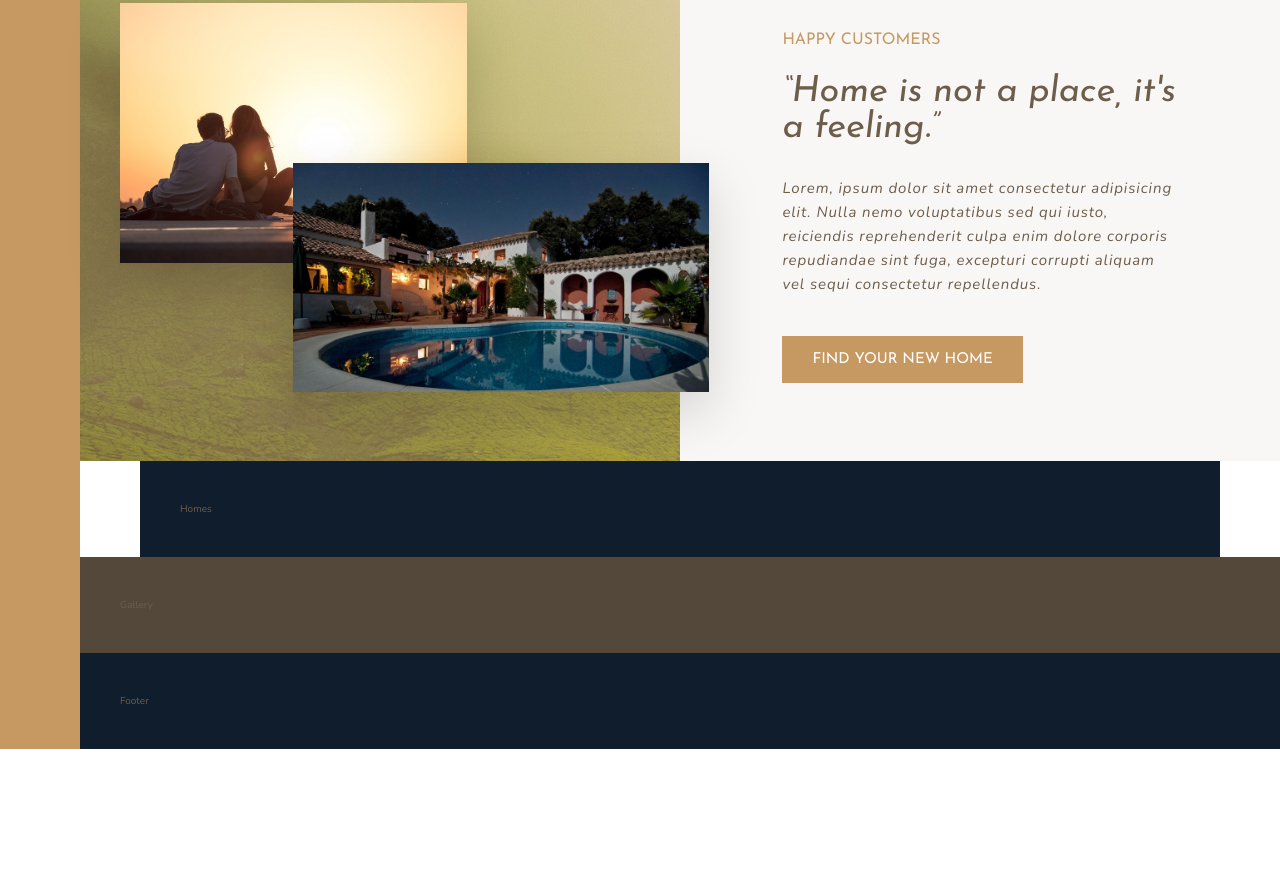
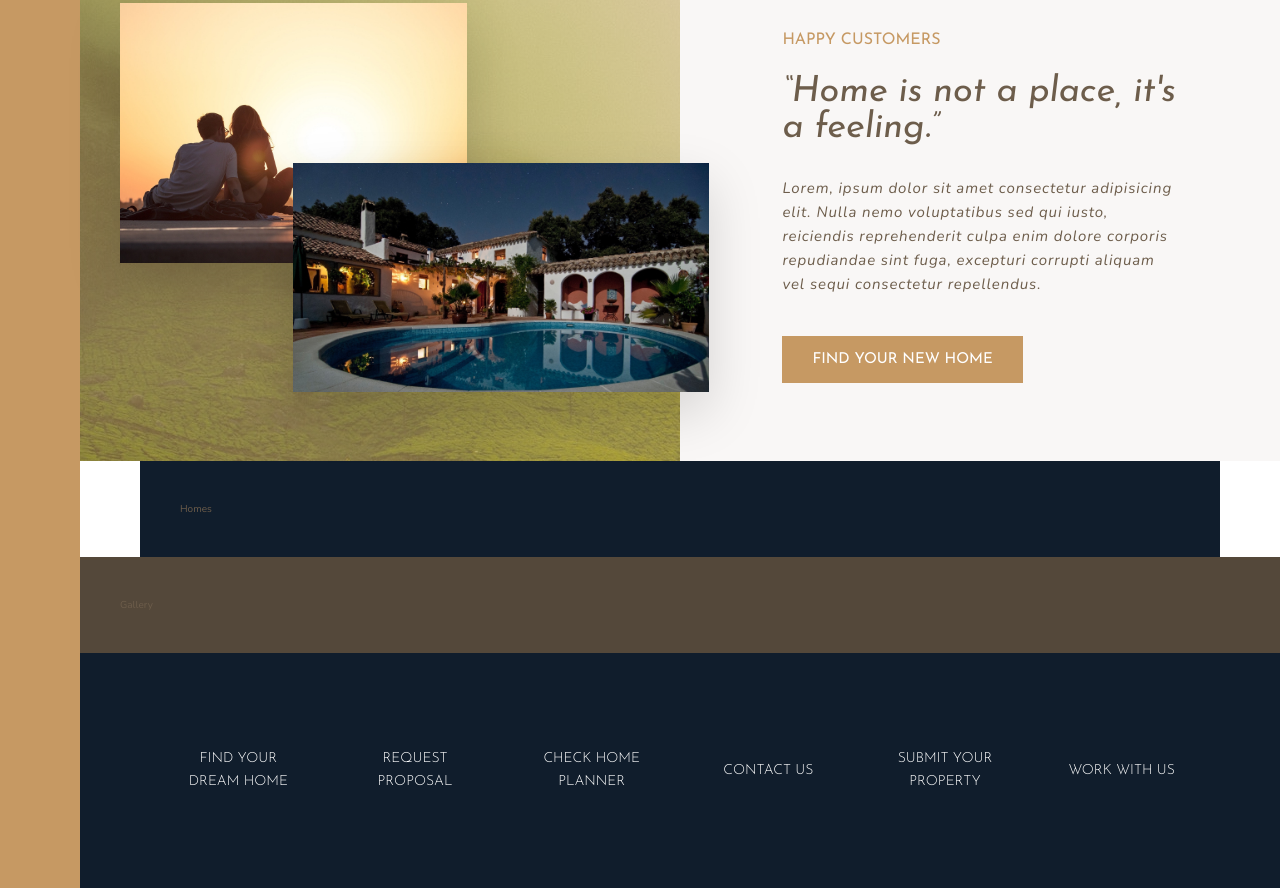
Before and after one commit to Gameonn/Tenux, a website: page index.html in a window 1280 px wide. Shown: the part 1345-2233 px from the top of the page. Before the commit the page ends 2094 px from the top, so only its background shows below. Drawn offline with nearby package versions, Linux system fonts and the light colour scheme.

Commit message:
Add footer items as list

```diff
--- a/index.html
+++ b/index.html
@@ -95,6 +95,16 @@
     </div>
     <section class="homes">Homes</section>
     <section class="gallery">Gallery</section>
-    <footer class="footer">Footer</footer>
+    <footer class="footer">
+      <ul class="nav">
+        <li class="nav__item"><a href="" class="nav__item-link">Find your dream home</a></li>
+        <li class="nav__item"><a href="" class="nav__item-link">Request Proposal</a></li>
+        <li class="nav__item"><a href="" class="nav__item-link">Check Home Planner</a></li>
+        <li class="nav__item"><a href="" class="nav__item-link">Contact Us</a></li>
+        <li class="nav__item"><a href="" class="nav__item-link">Submit your property</a></li>
+        <li class="nav__item"><a href="" class="nav__item-link">Work with us</a></li>
+      </ul>
+
+    </footer>
   </body>
 </html>
--- a/sass/_footer.scss
+++ b/sass/_footer.scss
@@ -1,4 +1,27 @@
 .footer {
   background-color: $color-secondary;
   grid-column: full-start/full-end;
+  padding: 8rem;
+
+  .nav {
+    list-style: none;
+    display: grid;
+    grid-template-columns: repeat(auto-fit, minmax(15rem, 1fr));
+    align-items: center;
+    grid-gap: 2rem;
+
+    &__item {
+      &-link:visited,
+      &-link:link {
+        font-size: 1.4rem;
+        color: #fff;
+        text-decoration: none;
+        font-family: $font-display;
+        text-transform: uppercase;
+        text-align: center;
+        padding: 1.5rem;
+        display: block;
+      }
+    }
+  }
 }
```
Also changed, not shown: css/style.css.
